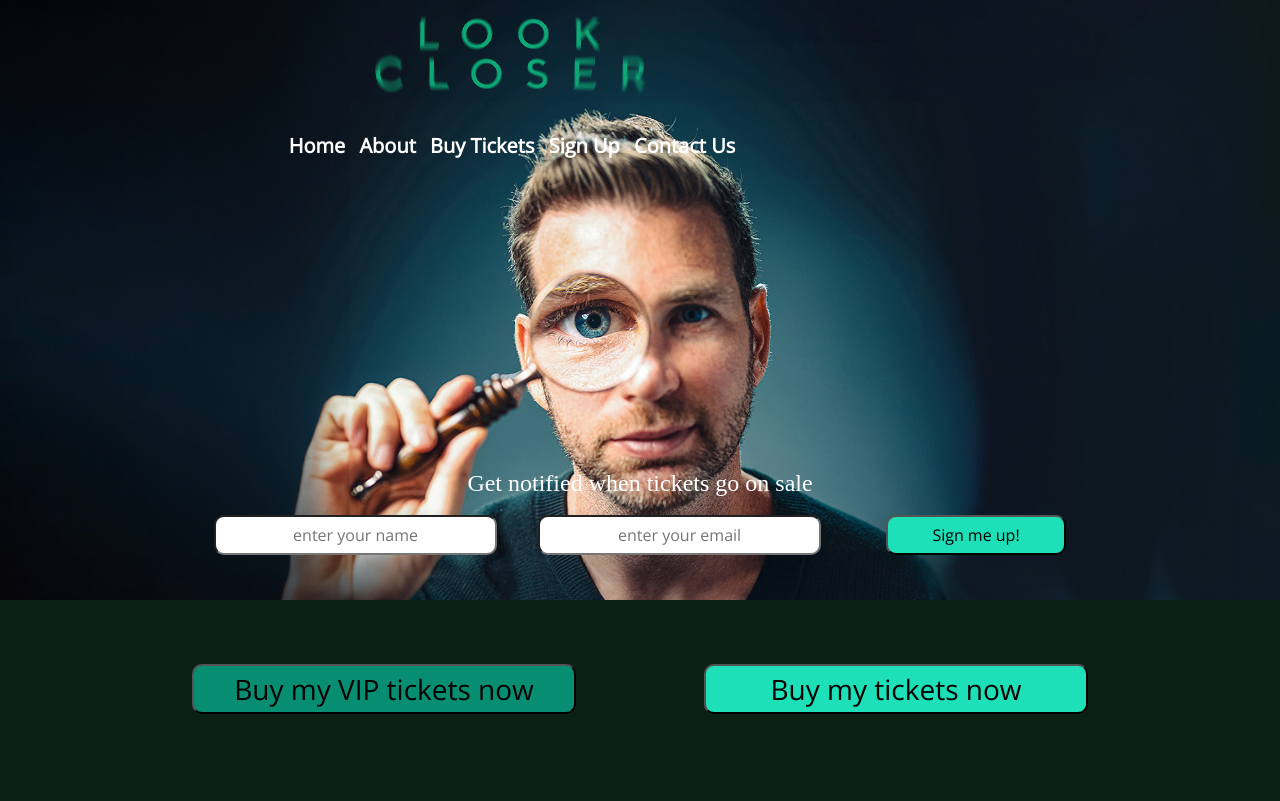
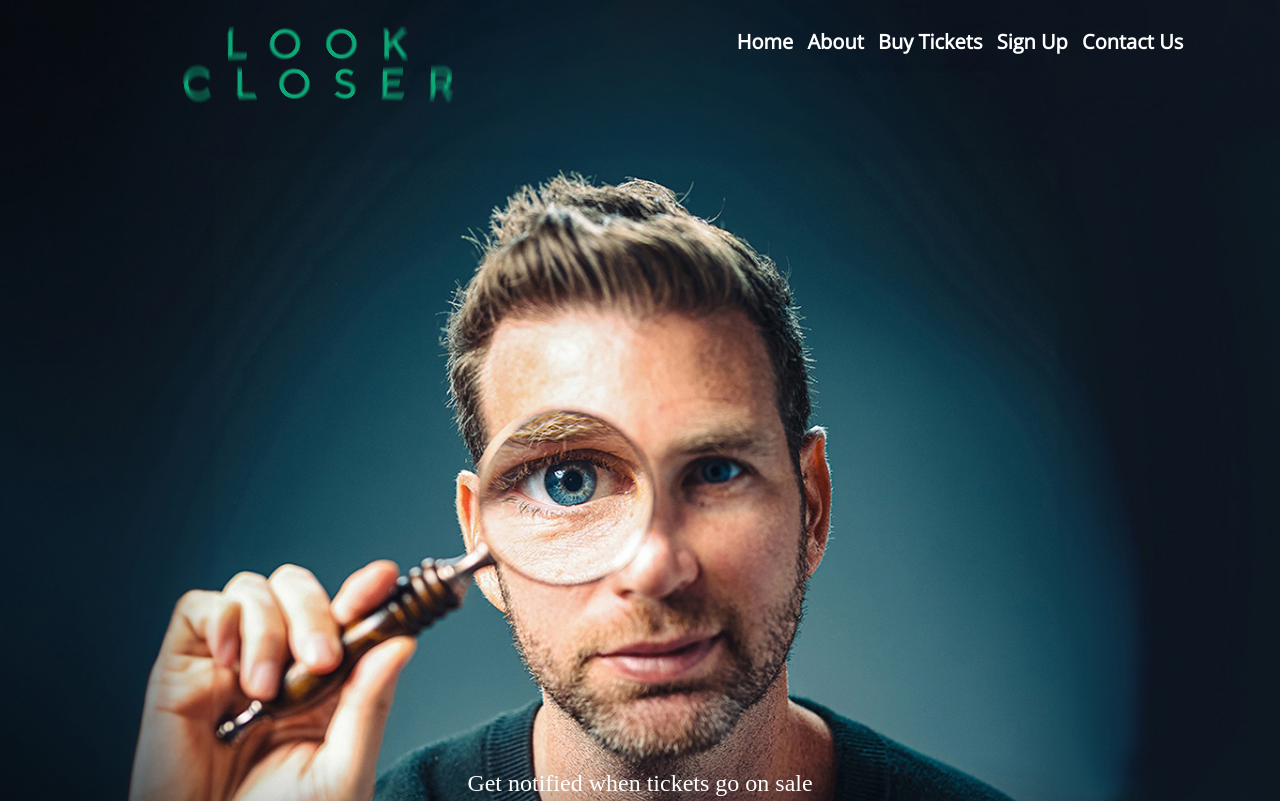
Before and after one commit to annemarieb78/look-closer-website-boilerplate, a website built with Parcel: page index.html in a window 1280 px wide. Shown: the top 801 px of the page. Built offline with nearby package versions, Linux system fonts and the light colour scheme.

Commit message:
Updated desktop font size and header

```diff
--- a/css/main.css
+++ b/css/main.css
@@ -122,9 +122,10 @@ figure {
 }
 
 header {
-  display: flex;
+  /* display: flex;
   background-color: transparent;
-  width: 100%;
+  width: 100%;  */
+  height: auto;
 }
 
 header .content-wrapper {
@@ -132,16 +133,13 @@ header .content-wrapper {
   justify-content: center;
   align-items: center;
   flex-flow: row wrap;
-  /* width: 100%; */
   font-family: "Open Sans";
 }
 
 header img {
-  /* max-width: 100%; */
   display: flex;
   justify-content: center;
   margin: 0;
-  /* padding: 20px 0 0 60px;*/
 }
 
 header figure {
@@ -270,8 +268,6 @@ nav ul li a {
   height: 30px;
 }
 /*End of Uptop Signup*/
-
-
 
 /* .save-the-date {
   display: flex;
@@ -632,10 +628,10 @@ footer h1 {
   display: flex;
   justify-content: space-around;
 }
-
+/*
 .vanish-logo {
   padding: 10% 0;
-}
+} */
 
 .groupava-logo {
   padding: 15% 0 5% 0;
@@ -802,17 +798,17 @@ footer a {
   }
 
   .action-button {
-    width: 30%;
+    width: 25%;
     height: 30px;
-    font-size: 1.25em;
+    font-size: 0.85em;
     margin-bottom: 1%;
     align-items: center;
   }
 
   .action-VIP-button {
-    width: 30%;
+    width: 25%;
     height: 30px;
-    font-size: 1.25em;
+    font-size: 0.85em;
     margin-bottom: 1%;
     align-items: center;
   }
@@ -974,34 +970,48 @@ footer a {
 @media only screen and (min-width: 1200px) {
   /*Desktop styles here*/
 
-  /*Header*/
+  /* Header*/
   header {
-    width: 80%;
+    /* width: 80%; */
+    display: flex;
+    flex-direction: row;
+    height: 100px;
   }
 
   header .content-wrapper {
-    justify-content: space-between;
-    flex-flow: nowrap;
+    display: flex;
+    justify-content: space-around;
+    align-items: center;
     width: 100%;
-    min-height: 150px;
   }
 
-  header img {
+  /* header img {
     padding: 0;
+  } */
+
+  .look-closer-logo {
+    display: flex;
+    align-items: start;
+    width: 40%;
+    height: 80%;
   }
 
-  .look-closer-logo {
-    width: 50%;
-    height: 90%;
+  .content-wrapper nav {
+    display: flex;
+    align-items: center;
+    justify-content: start;
+    width: 40%;
   }
 
-  header nav {
-    width: 50%;
+  header nav ul {
+    justify-content: space-around;
+    width: 100%;
   }
+
 
   /*Hero Section*/
   .hero-area {
-    min-height: 500px;
+    min-height: 900px;
   }
 
   .hero-area h1 {
@@ -1011,9 +1021,9 @@ footer a {
 
   .action-button,
   .action-VIP-button {
-    height: 50px;
-    font-size: 1.75em;
-    margin-bottom: 80px;
+    height: 40px;
+    font-size: 1.25em;
+    margin-bottom: 70px;
   }
 
   /* .hero-area .call-to-action {
@@ -1025,8 +1035,12 @@ footer a {
   }
 
   /*Intro Paragraph*/
+  .intro-para {
+    padding-top: 0;
+  }
+
   .intro-para h3 {
-    font-size: 2.5em;
+    font-size: 2em;
   }
 
   .intro-para .content-wrapper {
@@ -1036,7 +1050,7 @@ footer a {
   }
 
   .intro-para-text {
-    font-size: 2em;
+    font-size: 1.5em;
   }
 
   h3 span {
@@ -1047,11 +1061,11 @@ footer a {
 
   /*DC Blurb*/
   .dc-blurb h4 {
-    font-size: 3.5em;
+    font-size: 3em;
   }
 
   .dc-blurb h5 {
-    font-size: 2.5em;
+    font-size: 2.25em;
   }
 
   /*Carousel*/
@@ -1064,11 +1078,11 @@ footer a {
   /*Show Description*/
 
   .show-description p {
-    font-size: 2em;
+    font-size: 1.75em;
   }
 
   .show-description h4 {
-    font-size: 3em;
+    font-size: 2em;
   }
 
   .show-description {
@@ -1101,13 +1115,13 @@ footer a {
 
   /*Ticket Info Section*/
   .ticket-info-section h2 {
-    font-size: 3em;
+    font-size: 2em;
   }
 
   .ticket-info-section p,
   .VIP-ticket-info p,
   .VIP-ticket-info ul {
-    font-size: 2em;
+    font-size: 1.5em;
   }
 
   .ticket-info-section {
@@ -1126,11 +1140,11 @@ footer a {
   }
 
   .heading {
-    font-size: 2.5em;
+    font-size: 2em;
   }
 
   .trick {
-    font-size: 4em;
+    font-size: 3.5em;
   }
 
   .btn {
```
Also changed, not shown: index.html (+9 -7 lines).
